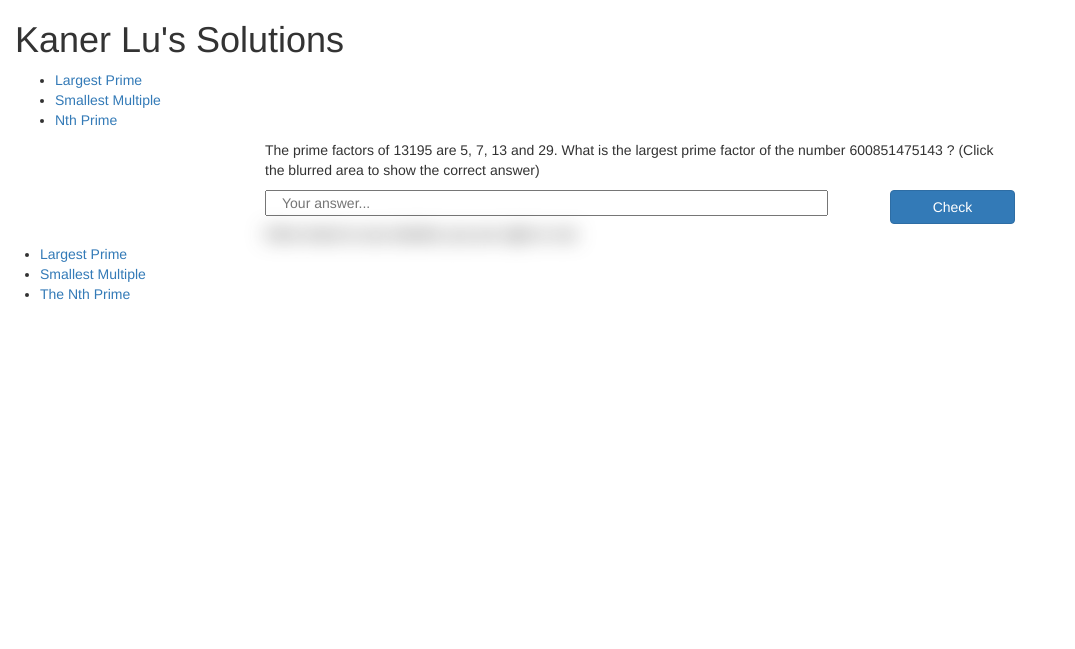
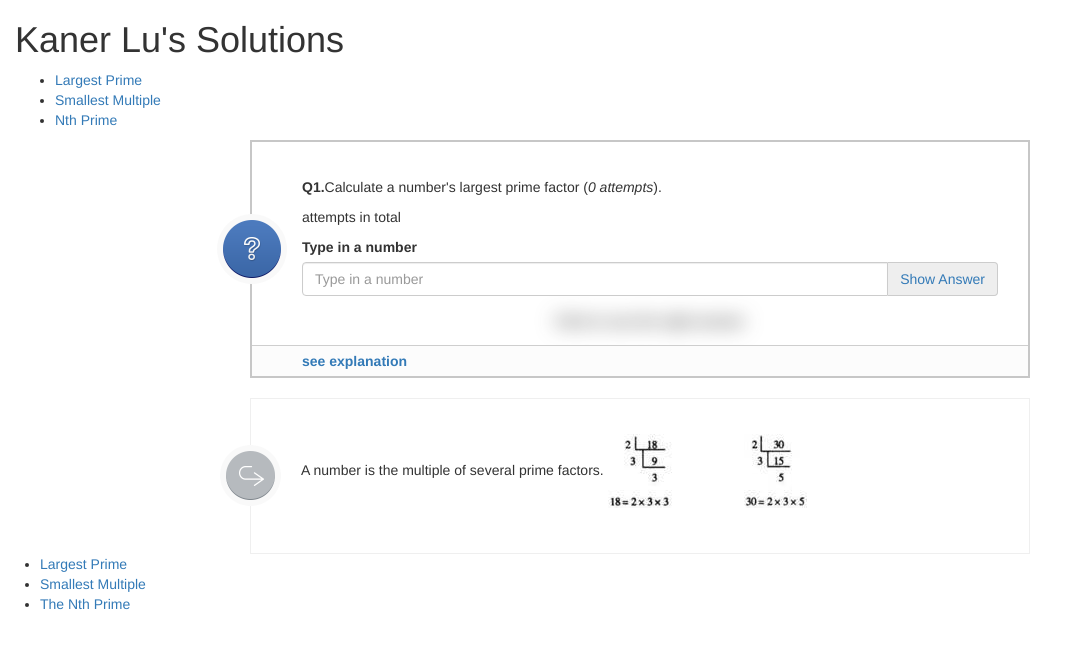
Before and after one commit to lker5lker5/UQTest, a PHP site: page / in a window 1280 px wide. Shown: the top 649 px of the page, without its empty margins (0-1075 px from the left). Run offline with PHP 8.4, Linux system fonts and the light colour scheme; data that the repository does not hold is empty.

Commit message:
1. add some ajax functions to query the database, which includes insert every attempt to the db and get total attempts of each problem; 2. Style the html 3. restructure the website

```diff
--- a/assets/css/custom.css
+++ b/assets/css/custom.css
@@ -1,8 +1,24 @@
-#main_content > article > section > b {
-    cursor: pointer;
-    text-align: center:
+/*======================================================================================================================
+ *  The article style
+ *====================================================================================================================*/
+/*---------------------------------------------------question area----------------------------------------------------*/
+div.problem-content{
+  background: #fff;
+  padding: 35px 30px 25px 50px;
+  border:2px solid  #c7c7c7;
+  position: relative;
 }
-
+div.problem-content:hover{
+  border: 2px solid #3b67a7;
+}
+div.answer{
+    text-align: center;
+    margin: 0 auto;
+}
+div.answer i{
+  color: darkred;
+  text-decoration: underline;
+}
 .blur-answer{
   width:100%;
   height:100%
@@ -10,3 +26,272 @@
   z-index:10;
   -webkit-filter:blur(10px);
 }
+div.answer{
+  margin-bottom: 20px;
+}
+div.explain-indicator{
+  width: 100%;
+  background: #fcfcfc;
+  border-top: 1px solid #cecece;
+  padding: 5px 30px 5px 50px;
+  position: absolute;
+  bottom: 0px;
+  left: 0px;
+}
+div.question-icon{
+  width: 71px;
+  height: 71px;
+  background: url('../images/question-mark.png');
+  background-size: 71px 71px;
+  left: -36px;
+  margin-top: -46px;
+  position: absolute;
+  top: 50%;
+}
+
+/*---------------------------------------------------analysis area----------------------------------------------------*/
+aside.analysis{
+  margin-top: 20px;
+  background: #fff;
+  border: 1px solid #efefef;
+  padding: 35px 30px 35px 50px;
+}
+div.problem-explain p>img{
+  display: inline-block;
+}
+div.answer-icon{
+  width: 63px;
+  height: 63px;
+  background: url("../images/answer-arrow.png");
+  background-size: 63px 63px;
+  left: -32px;
+  margin-top: -32px;
+  position: absolute;
+  top: 50%;
+}
+/*======================================================================================================================
+ * CSS animation part
+ *====================================================================================================================*/
+.bounce {
+	padding: 10px;
+	background-color: #111;
+	color: #fff;
+	box-shadow:	0px 1px 3px 0px rgba(0, 0, 0, .3);
+	text-transform: uppercase;
+	position: relative;
+	font-weight: bold;
+
+	-webkit-animation: bounce 800ms ease-out;
+	-moz-animation: bounce 800ms ease-out;
+	-o-animation: bounce 800ms ease-out;
+	animation: bounce 800ms ease-out;
+}
+
+/* Webkit, Chrome and Safari */
+
+@-webkit-keyframes bounce {
+  0% {
+	-webkit-transform:translateY(-100%);
+    opacity: 0;
+  }
+  5% {
+  	-webkit-transform:translateY(-100%);
+    opacity: 0;
+  }
+  15% {
+  	-webkit-transform:translateY(0);
+    padding-bottom: 5px;
+  }
+  30% {
+  	-webkit-transform:translateY(-50%);
+  }
+  40% {
+  	-webkit-transform:translateY(0%);
+    padding-bottom: 6px;
+  }
+  50% {
+  	-webkit-transform:translateY(-30%);
+  }
+  70% {
+  	-webkit-transform:translateY(0%);
+    padding-bottom: 7px;
+  }
+  80% {
+  	-webkit-transform:translateY(-15%);
+  }
+  90% {
+  	-webkit-transform:translateY(0%);
+  	padding-bottom: 8px;
+  }
+  95% {
+  	-webkit-transform:translateY(-10%);
+  }
+  97% {
+  	-webkit-transform:translateY(0%);
+  	padding-bottom: 9px;
+  }
+  99% {
+  	-webkit-transform:translateY(-5%);
+  }
+  100% {
+  	-webkit-transform:translateY(0);
+  	padding-bottom: 9px;
+    opacity: 1;
+  }
+}
+
+/* Mozilla Firefox 15 below */
+@-moz-keyframes bounce {
+  0% {
+	-moz-transform:translateY(-100%);
+    opacity: 0;
+  }
+  5% {
+  	-moz-transform:translateY(-100%);
+    opacity: 0;
+  }
+  15% {
+  	-moz-transform:translateY(0);
+    padding-bottom: 5px;
+  }
+  30% {
+  	-moz-transform:translateY(-50%);
+  }
+  40% {
+  	-moz-transform:translateY(0%);
+    padding-bottom: 6px;
+  }
+  50% {
+  	-moz-transform:translateY(-30%);
+  }
+  70% {
+  	-moz-transform:translateY(0%);
+    padding-bottom: 7px;
+  }
+  80% {
+  	-moz-transform:translateY(-15%);
+  }
+  90% {
+  	-moz-transform:translateY(0%);
+  	padding-bottom: 8px;
+  }
+  95% {
+  	-moz-transform:translateY(-10%);
+  }
+  97% {
+  	-moz-transform:translateY(0%);
+  	padding-bottom: 9px;
+  }
+  99% {
+  	-moz-transform:translateY(-5%);
+  }
+  100% {
+  	-moz-transform:translateY(0);
+  	padding-bottom: 9px;
+    opacity: 1;
+  }
+}
+
+/* Opera 12.0 */
+@-o-keyframes bounce {
+  0% {
+	-o-transform:translateY(-100%);
+    opacity: 0;
+  }
+  5% {
+  	-o-transform:translateY(-100%);
+    opacity: 0;
+  }
+  15% {
+  	-o-transform:translateY(0);
+    padding-bottom: 5px;
+  }
+  30% {
+  	-o-transform:translateY(-50%);
+  }
+  40% {
+  	-o-transform:translateY(0%);
+    padding-bottom: 6px;
+  }
+  50% {
+  	-o-transform:translateY(-30%);
+  }
+  70% {
+  	-o-transform:translateY(0%);
+    padding-bottom: 7px;
+  }
+  80% {
+  	-o-transform:translateY(-15%);
+  }
+  90% {
+  	-o-transform:translateY(0%);
+  	padding-bottom: 8px;
+  }
+  95% {
+  	-o-transform:translateY(-10%);
+  }
+  97% {
+  	-o-transform:translateY(0%);
+  	padding-bottom: 9px;
+  }
+  99% {
+  	-o-transform:translateY(-5%);
+  }
+  100% {
+  	-o-transform:translateY(0);
+  	padding-bottom: 9px;
+    opacity: 1;
+  }
+}
+
+/* W3, Opera 12+, Firefox 16+ */
+@keyframes bounce {
+  0% {
+	transform:translateY(-100%);
+    opacity: 0;
+  }
+  5% {
+  	transform:translateY(-100%);
+    opacity: 0;
+  }
+  15% {
+  	transform:translateY(0);
+    padding-bottom: 5px;
+  }
+  30% {
+  	transform:translateY(-50%);
+  }
+  40% {
+  	transform:translateY(0%);
+    padding-bottom: 6px;
+  }
+  50% {
+  	transform:translateY(-30%);
+  }
+  70% {
+  	transform:translateY(0%);
+    padding-bottom: 7px;
+  }
+  80% {
+  	transform:translateY(-15%);
+  }
+  90% {
+  	transform:translateY(0%);
+  	padding-bottom: 8px;
+  }
+  95% {
+  	transform:translateY(-7%);
+  }
+  97% {
+  	transform:translateY(0%);
+  	padding-bottom: 9px;
+  }
+  99% {
+  	transform:translateY(-3%);
+  }
+  100% {
+  	transform:translateY(0);
+  	padding-bottom: 9px;
+    opacity: 1;
+  }
+}
--- a/assets/js/custom.js
+++ b/assets/js/custom.js
@@ -11,13 +11,90 @@
 //     });
 // })(jQuery);
 
-function showAnswer(){
-    var xmlHttp = new XMLHttpRequest();
+var p1xmlHttp;
+if(window.XMLHttpRequest){
+    p1xmlHttp = new XMLHttpRequest();
+}else{
+    // for older browsers
+    p1xmlHttp = new ActiveXObject("Microsoft.XMLHTTP");
+}
+
+p1xmlHttp.onreadystatechange = function(){
+    if(4 == p1xmlHttp.readyState && 200 == p1xmlHttp.status){
+        document.getElementById('p1_attempts').innerHTML = p1xmlHttp.responseText + " attempts";
+    }
+};
+p1xmlHttp.open("GET", window.location.href.replace('index.html','') + "dataHandler/controllers/getProblemAttempts.php?pid=" + 1,true);
+p1xmlHttp.send();
+
+/**
+ * Click and show the correct answer
+ * @param id: the problem id
+ */
+function showAnswer(id){
+    var input = document.getElementById(id + 'Input');
+    var value = Number(input.value.trim());
+    if(value === 0 || (!Number.isInteger(value))){
+        alert("Please give a natural number other than 0.");
+    }else if (value > Number.MAX_SAFE_INTEGER){
+        alert("The number is too large!");
+    }else if(Number.isInteger(value)){
+        var xmlHttp;
+        if(window.XMLHttpRequest){
+            xmlHttp = new XMLHttpRequest();
+        }else{
+            // for older browsers
+            xmlHttp = new ActiveXObject("Microsoft.XMLHTTP");
+        }
+
+        xmlHttp.onreadystatechange = function(){
+            if(4 == xmlHttp.readyState && 200 == xmlHttp.status){
+                var result = JSON.parse(xmlHttp.responseText);
+                var proAns = document.getElementById(id + '_answer');
+//console.log(result);
+                proAns.innerHTML =  "The largest prime factor of " + value +" is <i style='text-decoration: underline;color: darkred'>" + result.largest + "</i>." +
+                    " The total execution time is <i style='text-decoration: underline;color: darkred'>" + result.time + "</i>.";
+                proAns.classList.remove('blur-answer');
+                insertAttempt(id.charAt(1),value,result.largest,result.time);
+            }
+        };
+        xmlHttp.open("GET", window.location.href.replace('index.html','') + "dataHandler/controllers/getLargestPrimeFactor.php?number=" + value,true);
+        xmlHttp.send();
+    }else{
+        alert("Number only");
+    }
+}
+
+/**
+ * Each attempt will be recorded
+ * @param pid: the problem id
+ * @param num: the input
+ * @param ans: the answer of the input
+ * @param time: the execution time of the program
+ */
+function insertAttempt(pid,num,ans,time){
+    var xmlHttp;
+    if(window.XMLHttpRequest){
+        xmlHttp = new XMLHttpRequest();
+    }else{
+        // for older browsers
+        xmlHttp = new ActiveXObject("Microsoft.XMLHTTP");
+    }
+
     xmlHttp.onreadystatechange = function(){
         if(4 == xmlHttp.readyState && 200 == xmlHttp.status){
-            var response = xmlHttp.responseText;
+            console.log(xmlHttp.responseText);
         }
-    }
-    xmlHttp.open("GET", "../../dataHandler/controllers/getLargestPrimeFactor.php");
+    };
+    xmlHttp.open("GET", window.location.href.replace('index.html','') + "dataHandler/models/insertAttemptInfo.php?pid=" + pid +
+        "&num=" + num + "&ans=" + ans + "&time=" + time, true);
     xmlHttp.send();
 }
+
+/**
+ * Click and shows the analysis
+ * @param id: problem id
+ */
+function explain(id){
+
+}
--- a/dataHandler/controllers/functions.php
+++ b/dataHandler/controllers/functions.php
@@ -12,6 +12,7 @@
  */
 function getPrimeNumber($number) {
     $primeArray = array();
+    $number = abs($number);
     for($i = 2; $i <= $number; $i++){
         while($number != $i) {
             if (($number % $i)!= 0 )
--- /dev/null
+++ b/dataHandler/controllers/getProblemAttempts.php
@@ -0,0 +1,28 @@
+<?php
+/**
+ * Created by IntelliJ IDEA.
+ * User: vinson
+ * Date: 24/04/16
+ * Time: 11:18 PM
+ */
+    require '../dbCfg.php';
+
+    $conn = new mysqli($dbcfg['dbhost'], $dbcfg['dbuser'], $dbcfg['dbpwd'], $dbcfg['dbname']) or die ("Cannot connect to the DB!");
+
+    if(!$conn) {
+        die("Connection Failed: " . mysqli_connect_error());
+    }
+
+    $pid = $_GET['pid'];
+
+    $count = "SELECT count(*) from problemRecords WHERE problem_id = '$pid'";
+    $result = mysqli_query($conn, $count);
+    if($result){
+        $row = mysqli_fetch_array($result);
+        echo  $row[0];
+    }else{
+        echo "Error: ".$count."<br>".mysqli_error($conn);
+    }
+
+    mysqli_close($conn);
+?>
--- a/dataHandler/models/dbConn.php
+++ b/dataHandler/dbCfg.php
@@ -1,5 +1,5 @@
 <?php
-    // header("Content-Type: text/html; charset=utf-8");
+    header("Content-Type: text/html; charset=utf-8");
 
     $dbcfg = array(
         'dbhost'  =>  'localhost:8889', //db's host
@@ -8,6 +8,5 @@
         'dbname'  =>  'pro_sol', //the db we want to use
     );
 
-    $conn = new mysqli($dbcfg['dbhost'], $dbcfg['dbuser'], $dbcfg['dbpwd'], $dbcfg['dbname']) or die ("Cannot connect to the DB!");
 
 ?>
--- a/index.html
+++ b/index.html
@@ -3,6 +3,7 @@
 <head>
     <meta charset="UTF-8">
     <meta name="viewport" content="width=device-width, initial-scale=1.0">
+    <meta content="chrome=1,IE=edge" http-equiv="X-UA-Compatible" /><!--always use chrome or IE Edge to parse-->
     <meta name="description" content="The solution and analyses of largest prime, smallest multiple and Nth prime number">
     <meta name="author" content="Kaner Lu">
     <meta name="keyword" content="largest prime, smallest multiple, nth prime number, Kaner">
@@ -10,8 +11,9 @@
     <title>UQ Application - Kaner Lu </title>
 
     <!--CSS Files-->
+        <!--reset-->         <link rel="stylesheet" href="assets/css/normalize.css">
         <!--bootstrap3.3.6--><link rel="stylesheet" href="assets/css/bootstrap336.css">
-        <!--custom--><link rel="stylesheet" href="assets/css/custom.css">
+        <!--custom-->        <link rel="stylesheet" href="assets/css/custom.css">
 
     <!--JS Files-->
         <!--custom--><script type="text/javascript" src="assets/js/custom.js"></script>
@@ -41,16 +43,40 @@
     </header>
 
     <section id="main_content" class="container">
-        <article id="p1" class="row">
-            <section id="p1_content" class="col-xs-12 col-sm-12 col-md-offset-2 col-md-8">
-                <p>The prime factors of 13195 are 5, 7, 13 and 29. What is the largest prime factor of the number 600851475143 ? (Click the blurred area to show the correct answer)</p>
-                <input type="text" name="p1_answer" placeholder="Your answer..." class="col-xs-12 col-md-9" />
-                <button class="btn btn-primary col-xs-12 col-md-offset-1 col-md-2">Check</button>
-                <b id="p1_answer" class="check-area blur-answer">Click check to see whether you are right or not</b>
-            </section>
+        <article id="p1" class="problem row">
+            <div id="p1_content" class="problem-content col-xs-12 col-sm-12 col-md-offset-2 col-md-8">
+                <p><b>Q1.</b>Calculate a number's largest prime factor (<i id="p1_attempts">attempts</i>).</p>
+                <p><i></i>attempts in total</p>
+                <div class="form-group">
+                    <label for="p1Input">Type in a number</label>
+                    <div class="input-group">
+                        <input type="text" class="form-control" id="p1Input" placeholder="Type in a number">
+                        <div class="input-group-addon">
+                            <a href="javascript:;" onclick="showAnswer('p1')">Show Answer</a>
+                        </div>
+                    </div>
+                </div>
 
-            <aside id="p1_explain">
+                <div class="answer col-xs-12">
+                    <b id="p1_answer" class="check-area blur-answer" title="Show answer" onclick="showAnswer(this.id)">Click to see the right answer</b>
+                </div>
 
+                <div class="explain-indicator">
+                    <b><a href='javascript:;' onclick="explain('p1_explain')">see explanation</a></b>
+                </div>
+
+                <div class="question-icon"></div>
+            </div>
+
+            <aside id="p1_explain" class="analysis col-xs-12 col-sm-12 col-md-offset-2 col-md-8">
+                <div id="p1_solution" class="problem-explain">
+                    <div class="analysis-detail">
+                        <p>A number is the multiple of several prime factors.
+                            <img src="assets/images/primes_analysis.jpg" alt="multiple of prime factors" />
+                        </p>
+                    </div>
+                    <div class="answer-icon"></div>
+                </div>
             </aside>
         </article>
 
```
Also changed, not shown: dataHandler/controllers/getLargestPrimeFactor.php (+14 -5 lines), dataHandler/createDBAndTable.sql (+5 -3 lines), dataHandler/models/insertAttemptInfo.php (+20 -1 lines), assets/css/normalize.css (added), assets/images/answer-arrow.png (added), assets/images/primes_analysis.jpg (added), assets/images/question-mark.png (added). Lines whose indentation alone changed are shown as unchanged.
